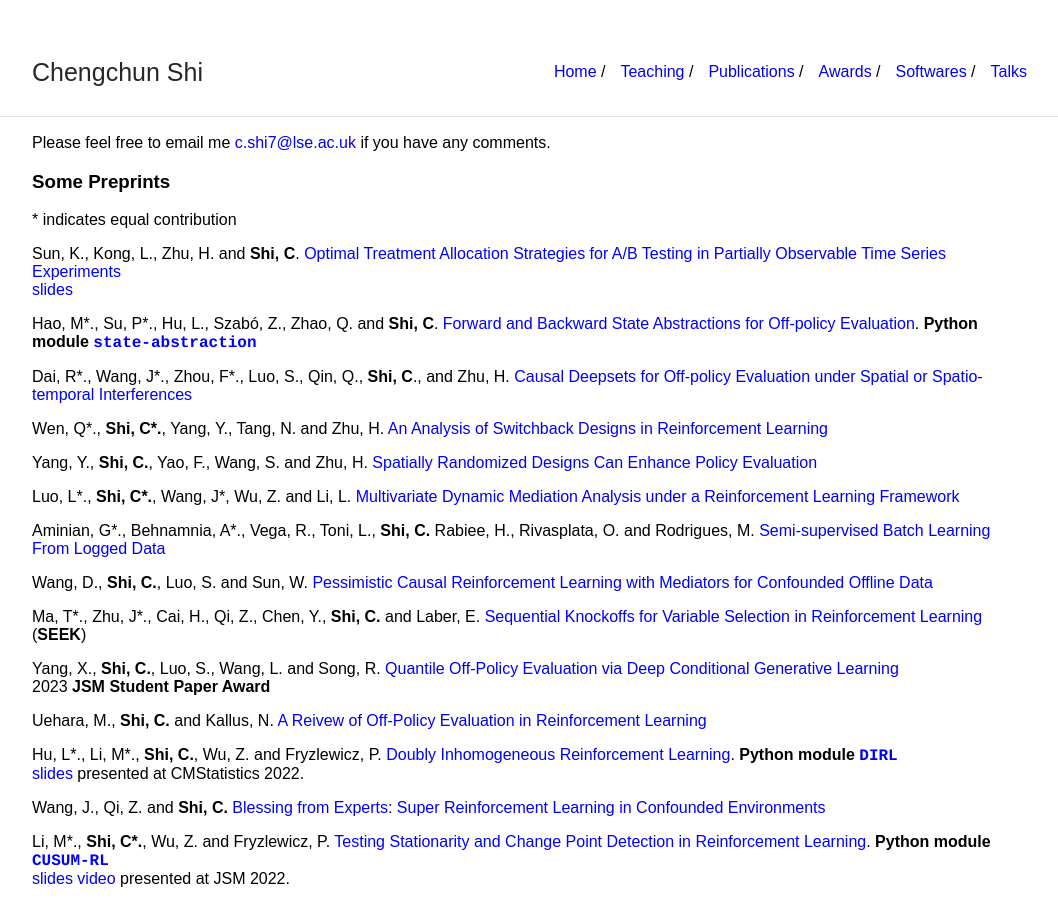
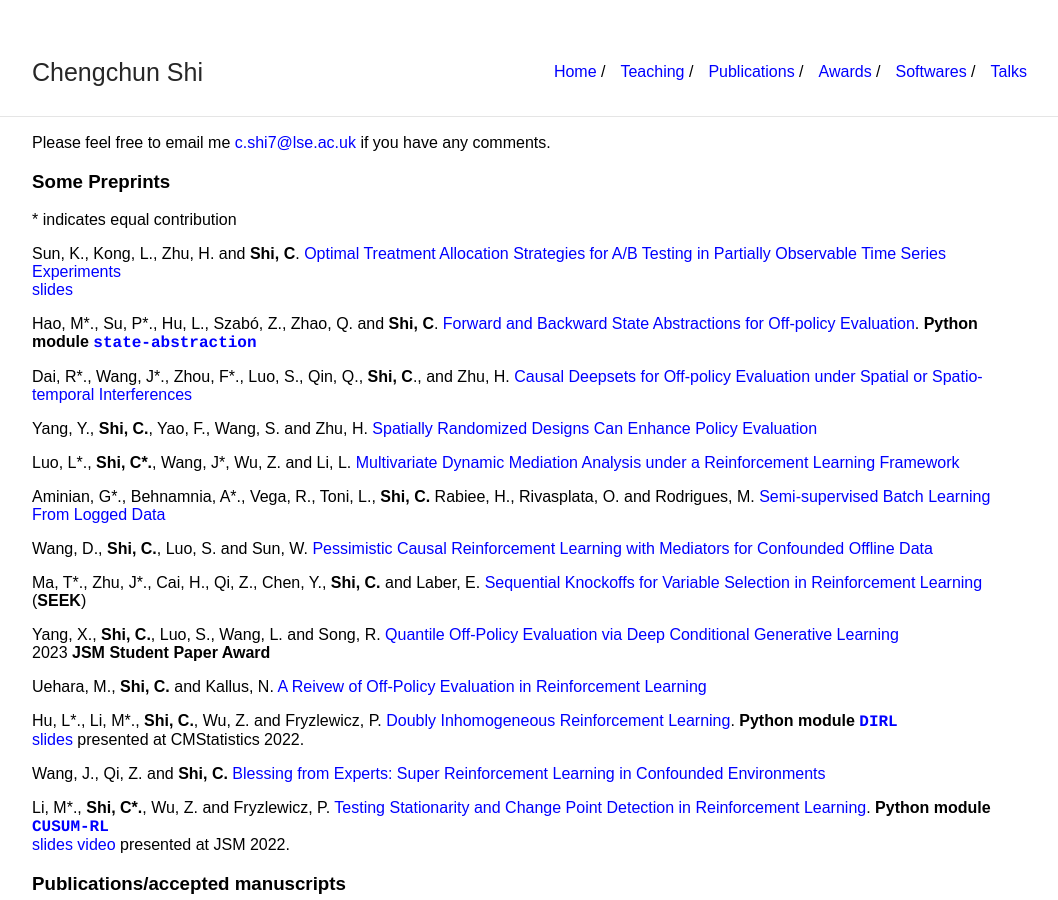
Before and after one commit to callmespring/callmespring.github.io, a Jekyll site: the page built from publication.md, in a window 1280 px wide and 900 px high. Shown: the whole window, without its empty margins (108-1166 px from the left). Built offline with Jekyll 4.4.1, drawn with Linux system fonts in a browser that asks for light colours.

Commit message:
Update publication.md

```diff
--- a/publication.md
+++ b/publication.md
@@ -19,8 +19,8 @@
 Dai, R\*., Wang, J\*., Zhou, F\*., Luo, S., Qin, Q., **Shi, C**., and Zhu, H. [Causal Deepsets for Off-policy Evaluation under Spatial or
 Spatio-temporal Interferences](https://arxiv.org/pdf/2407.17910)
 
-Wen, Q\*., **Shi, C\*.**, Yang, Y., Tang, N. and Zhu, H. [An Analysis of Switchback Designs in Reinforcement Learning
-](https://arxiv.org/pdf/2403.17285.pdf)
+<!---Wen, Q\*., **Shi, C\*.**, Yang, Y., Tang, N. and Zhu, H. [An Analysis of Switchback Designs in Reinforcement Learning
+](https://arxiv.org/pdf/2403.17285.pdf)-->
 
 Yang, Y., **Shi, C.**, Yao, F., Wang, S. and Zhu, H. [Spatially Randomized Designs Can Enhance Policy Evaluation
 ](https://arxiv.org/pdf/2403.11400.pdf)
```
